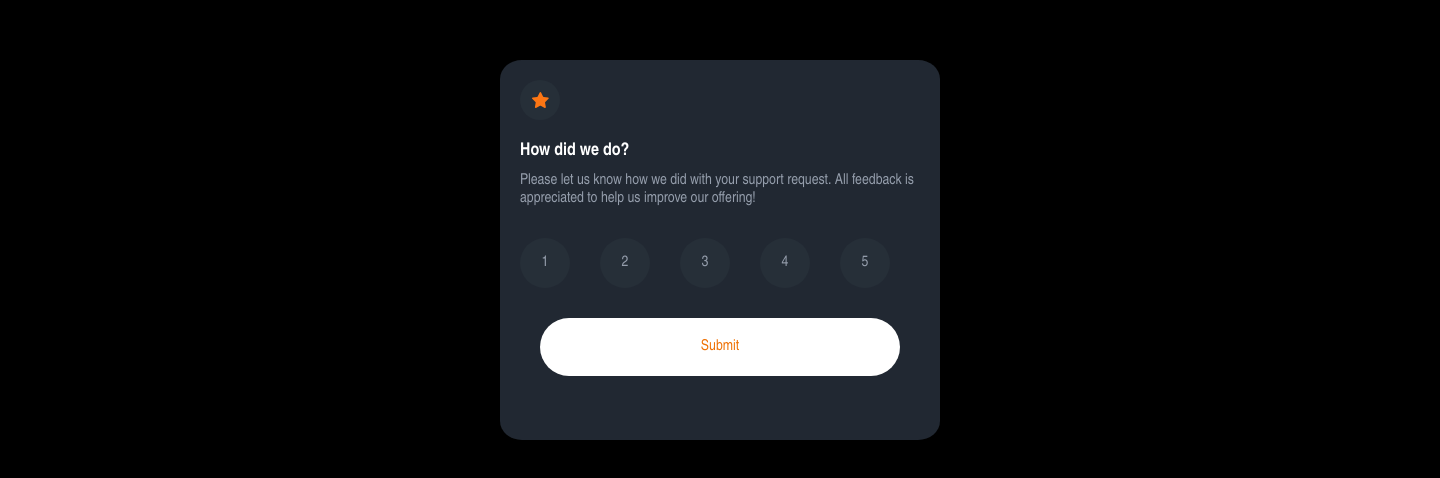
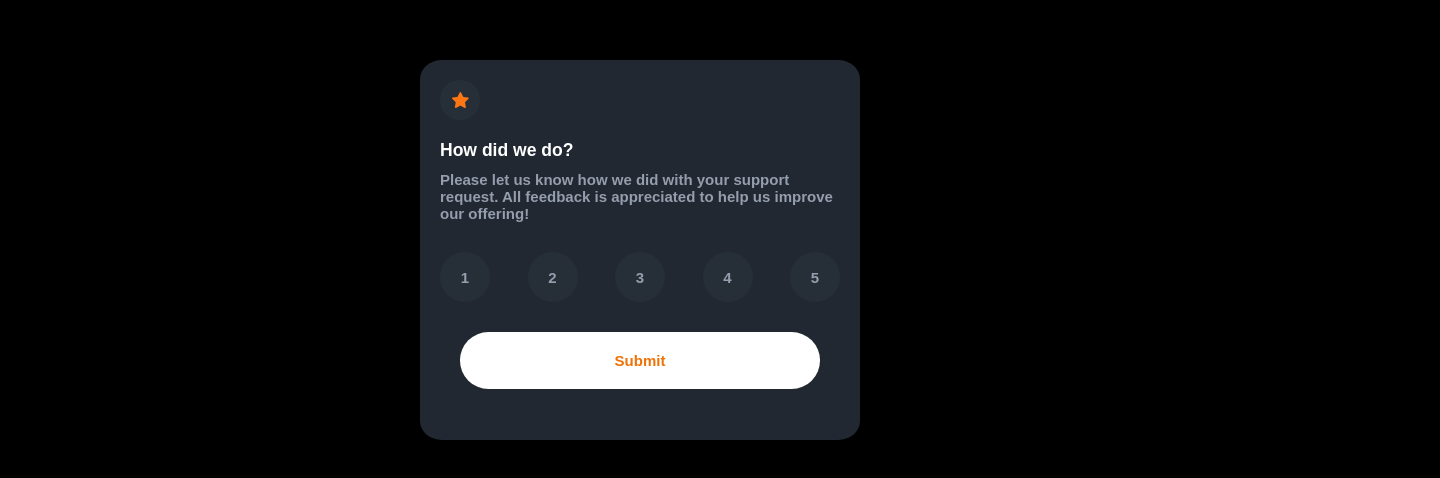
Before and after one commit to freezebreze/interactive-rating-component-main, a plain HTML site: page index.html in a window 1280 px wide. Shown: the part 150-628 px from the top of the page, 1440 px wide, since content can reach past the window. Drawn offline with Linux system fonts and the light colour scheme.

Commit message:
update css style

```diff
--- a/index.css
+++ b/index.css
@@ -22,10 +22,14 @@ select {
     padding: 0
 }
 
+@import url('https://fonts.googleapis.com/css?family=Overpass:400,700&display=swap');
+
+
 body {
-    font: 12px"宋体", "Arial Narrow", HELVETICA;
+    font-family: 'Overpass', sans-serif;
     background: #fff;
     -webkit-text-size-adjust: 100%;
+    font-weight: 700;
 }
 
 a {
@@ -70,8 +74,9 @@ body {
     display: flex;
     justify-content: center;
     align-items: center;
-    height: 100%;
-    width: 1440px;
+    /* height: 100%;
+    width: 1440px; */
+    height: 100vh;
     margin: auto;
     font-size: 15px;
 }
@@ -94,16 +99,19 @@ body {
     color: hsl(217, 12%, 63%);
 }
 
+
+
 .rate {
     display: flex;
-    flex-direction: row;
-    flex: 1;
-    justify-content: start;
+    justify-content: space-between;
+    /*     flex-direction: row; */
+    /*     flex: 1; */
+    /*     justify-content: start; */
     margin: 30px 0;
     /* overflow: hidden; */
 }
 
-.rate-item {
+/* .rate-item {
     display: block;
     width: 50px;
     height: 50px;
@@ -115,6 +123,24 @@ body {
     cursor: pointer;
     margin-right: 30px;
     transition: 0.3s ease-in-out;
+} */
+
+.rate-item {
+    /*     display: block; */
+    width: 50px;
+    height: 50px;
+    /*     text-align: center; */
+    border-radius: 50%;
+    color: hsl(217, 12%, 63%);
+    background-color: #262f38;
+    /*     line-height: 50px; */
+    cursor: pointer;
+    /*     margin-right: 30px; */
+    transition: 0.3s ease-in-out;
+    display: flex;
+    /* add these lines to place the numbers in the middle of the buttons */
+    justify-content: center;
+    align-items: center;
 }
 
 .rate-item:hover {
--- a/index.js
+++ b/index.js
@@ -1,7 +1,7 @@
 const rate_items = document.querySelectorAll('.rate-item')
 const submit = document.getElementById('submit-btn')
 const result = document.getElementById('result-main')
-const text = document.getElementById('result')
+let text = document.getElementById('result')
 let select_value = 0;
 
 
@@ -26,7 +26,7 @@ function handlerSubmitRate() {
     }
     result.classList.remove('result-box-hidn')
     result.classList.add('result-box-show')
-    let result_text = `You selected out of ${select_value}`
+    let result_text = `You selected ${select_value - 1} out of ${select_value}`
     text.innerText = result_text
 }
 
```
